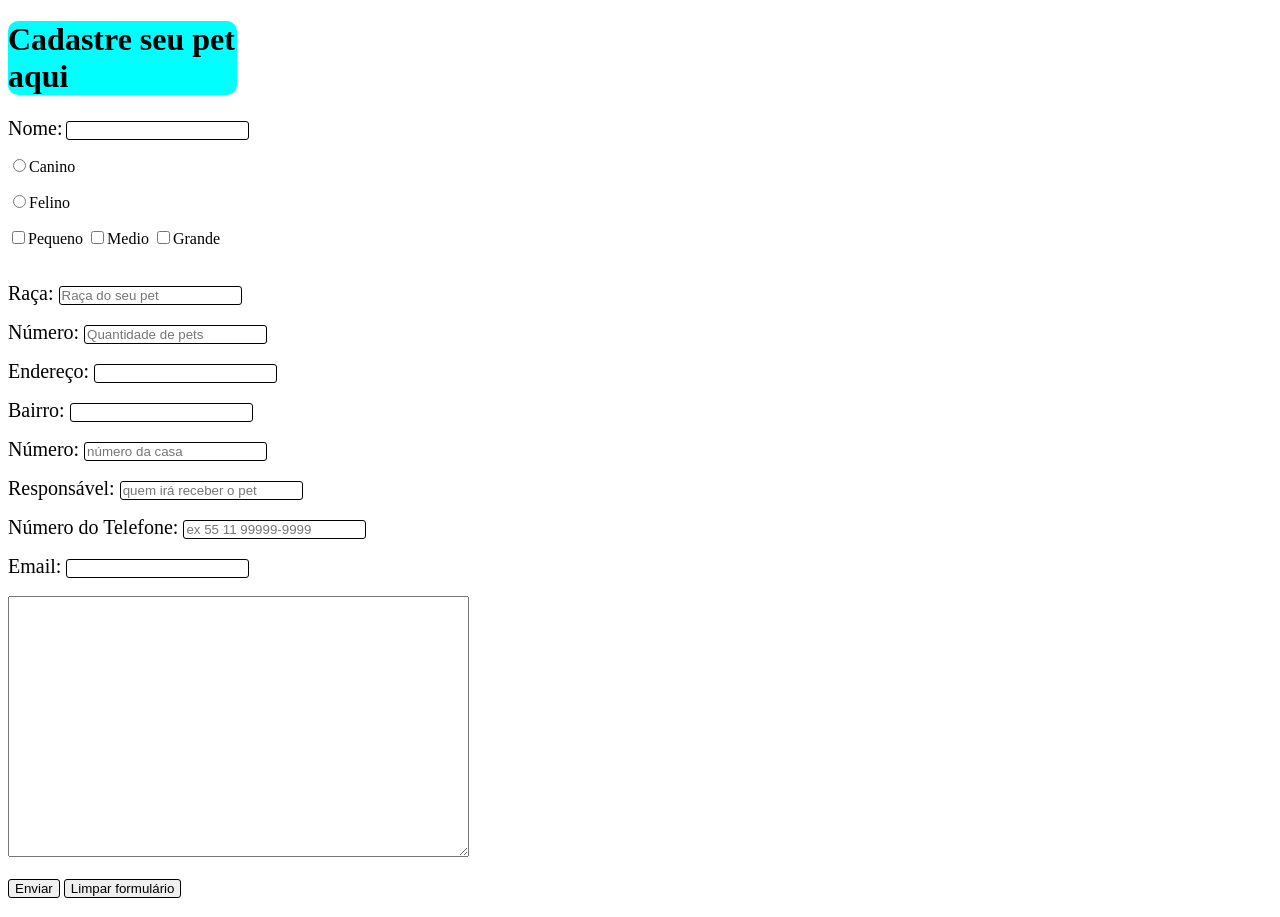
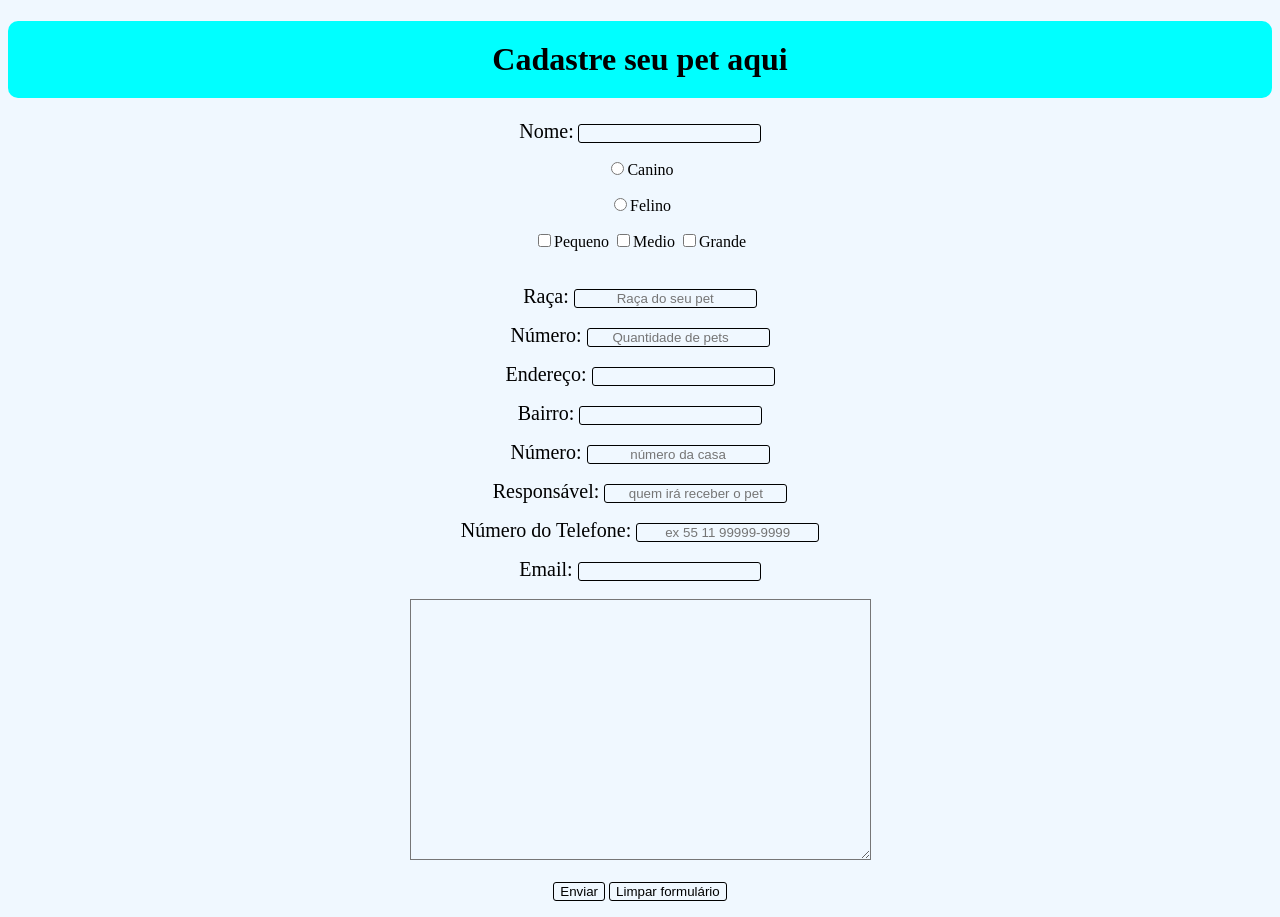
Before and after one commit to carlosdaniel005/Form-Cadastro-Pet, a plain HTML site: page index.html in a window 1280 px wide. Drawn offline with Linux system fonts and the light colour scheme.

Commit message:
novo estilo

```diff
--- a/style.css
+++ b/style.css
@@ -1,7 +1,15 @@
+*{
+    background-color: aliceblue;
+    text-align: center;
+}
+
+
+
 .title{
+    text-align: center;
     background-color: aqua;
-    margin-right: 1035px;
     border-radius: 10px;
+    padding: 20px;
 }
 
 .title:hover{
```
